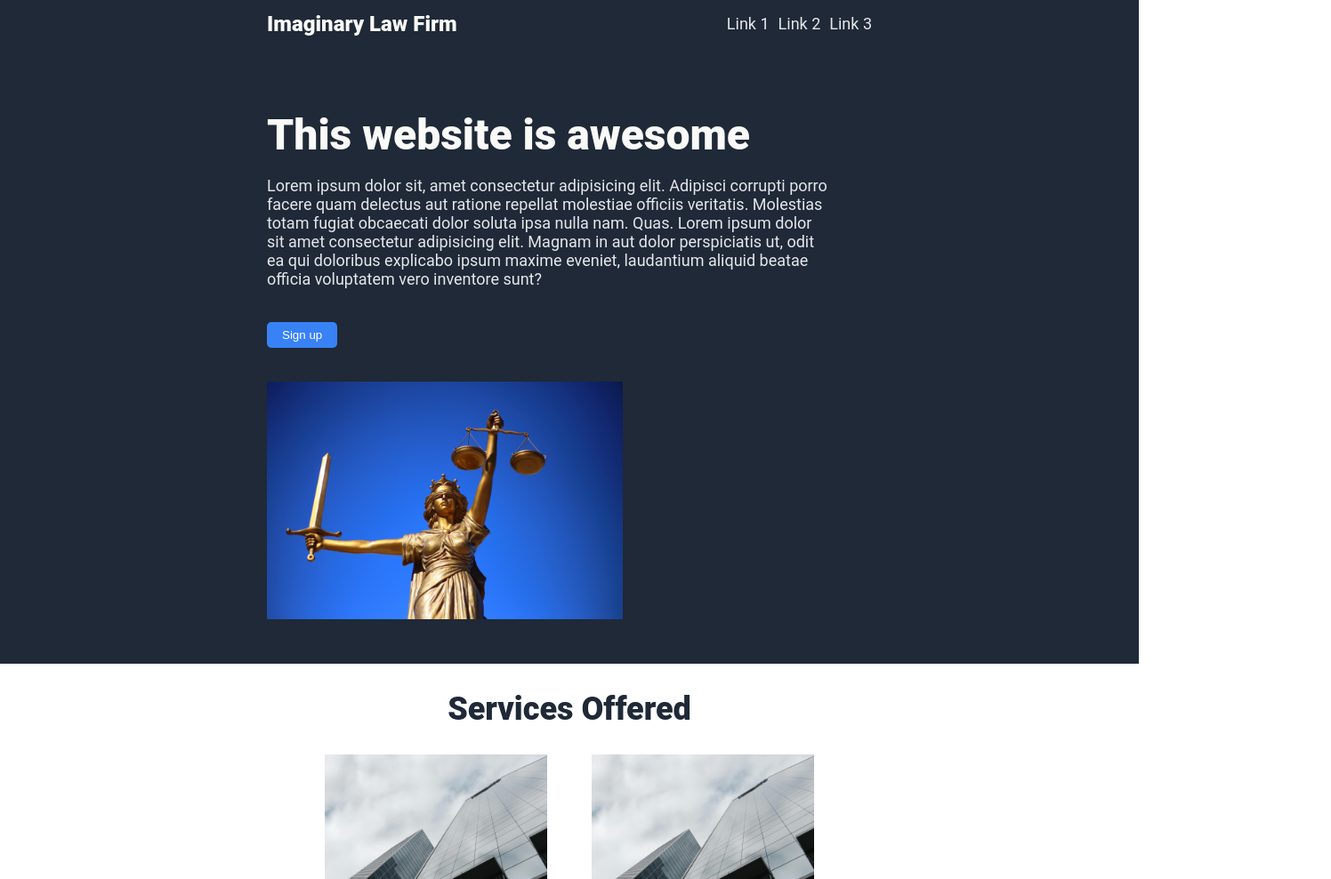
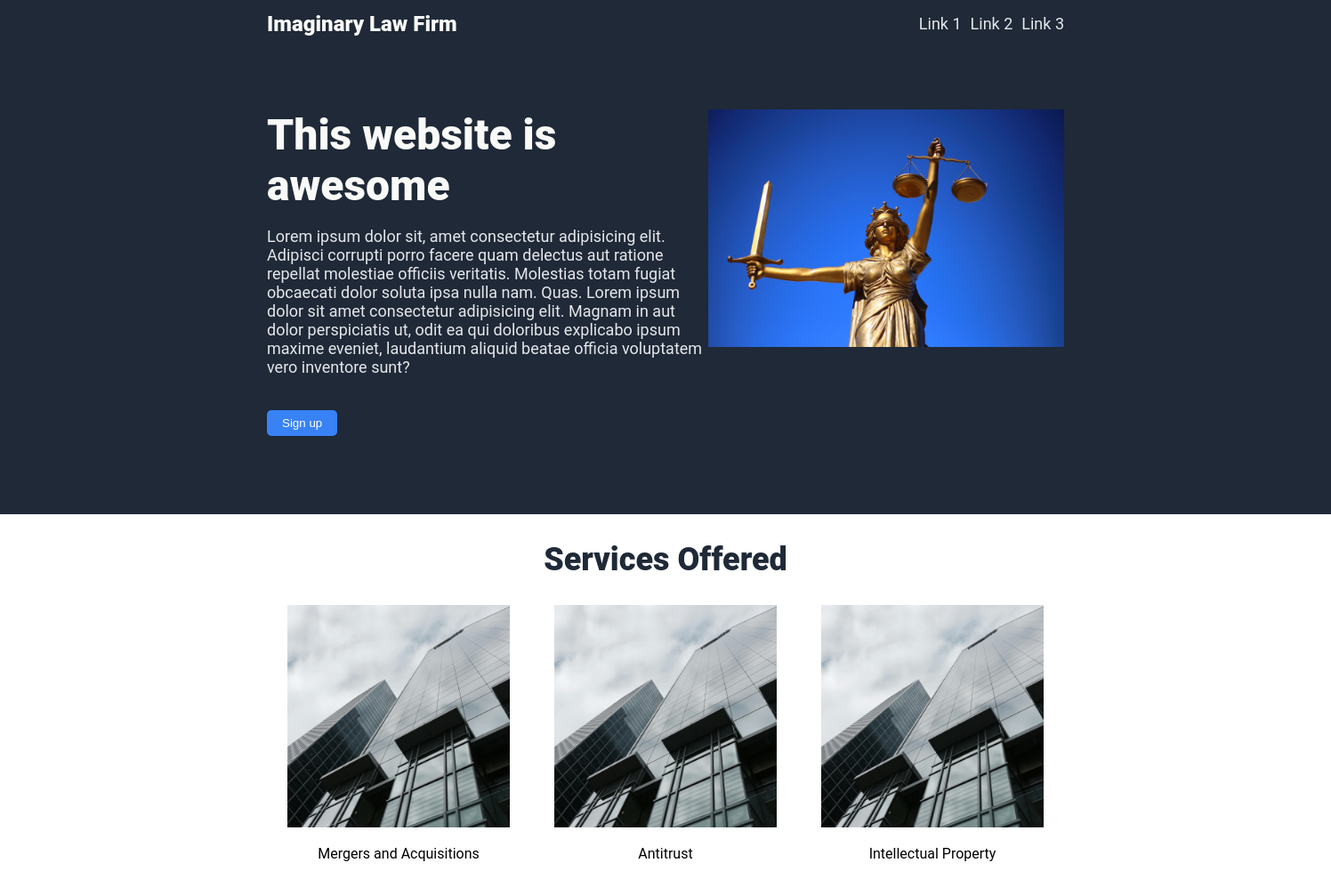
Before and after one commit to kirkland2424/landing-page, a plain HTML site: page index.html in a window 1280 px wide. Shown: the top 988 px of the page at 89% size, 1496 px wide, since content can reach past the window. Drawn offline with Linux system fonts and the light colour scheme.

Commit message:
Fix minimized viewport issues
Made website compatible with minimized viewport scenarios

```diff
--- a/styles.css
+++ b/styles.css
@@ -16,22 +16,31 @@ ul {
     padding: 0px;
     display: flex;
     gap: 10px;
-    flex: 1 0 auto;
-    justify-content: flex-end;
-
+    flex: 0 0 auto;
 }
 
 .header,
 .navigation,
 .footer{
+    /* Check if there's a way to dynamically set parent width based on viewport size */
     background-color: #1f2937;
-    color: white;
+    color: #ffffff;
     /* Might have to change bottom padding once image is placed in */
     padding: 0px 300px;
     display:flex;
     justify-content: space-between;
     align-items: center;
 }
+
+.header,
+.navigation,
+.services,
+.quote,
+.contact-section,
+.footer{
+    width: 70%;
+}
+
 
 .navigation{
 /* Can probably delete this */
@@ -42,8 +51,9 @@ ul {
     /* Think about converting the corresponding HTML to h1 */
     font-size: 24px;
     font-weight: 900;
+    display: flex;
     color: #F9FAF8;
-    min-width: 240px;
+    /* min-width: 240px; */
     flex: 1 0 auto;
 }
 
@@ -64,12 +74,12 @@ ul {
     align-items: flex-start;
     justify-content: space-between;
     flex-wrap: wrap;
-    min-width: 550px;
     flex: 1 0 auto;
 }
 
 .header-left{
-    padding-right: 50px;
+    max-width: 860px;
+    min-width: 400px;
     flex: 1 0 300px;
 }
 
@@ -80,9 +90,6 @@ ul {
 
 }
 
-.contact-section button {
-    border-color: white;
-}
 
 button {
     background: #3882F6;
@@ -93,8 +100,9 @@ button {
 }
 
 .header img {
-    max-width: 400px;
-    flex: 1 0 auto;
+    width: 400px;
+    max-width: 100%;
+    min-width: 250px;
 }
 
 .services{
@@ -108,7 +116,7 @@ button {
     font-size: 36px;
     color: #1f2937;
     font-weight: 900;
-    min-width: 300px;
+    /* min-width: 300px; */
     flex: 1 0 auto;
 }
 
@@ -134,7 +142,7 @@ button {
     font-style: italic;
     font-weight: 300;
     color: #1f2937;
-    min-width: 750px;
+    min-width: 400px;
 }
 
 .quoter{
@@ -159,15 +167,16 @@ button {
     border-radius: 10px;
     padding: 10px 80px;
     width: 900px;
-    min-width: 525px;
+    min-width: 425px;
     height: 100px;
     display: flex;
     align-items: center;
     flex: 0 1 auto;
+    flex-wrap: wrap;
 }
 
 .contact-left{
-    flex: 5;
+    flex-grow: 5;
 }
 
 .call-to-action{
@@ -175,10 +184,14 @@ button {
 }
 
 .contact-right{
-    flex: 1;
+    flex-grow: 1;
+}
+
+.contact-section button {
+    border-color: white;
 }
 
 .footer{
-    padding: 25px;
+    padding: 25px 300px;
     justify-content: center;
 }
```
